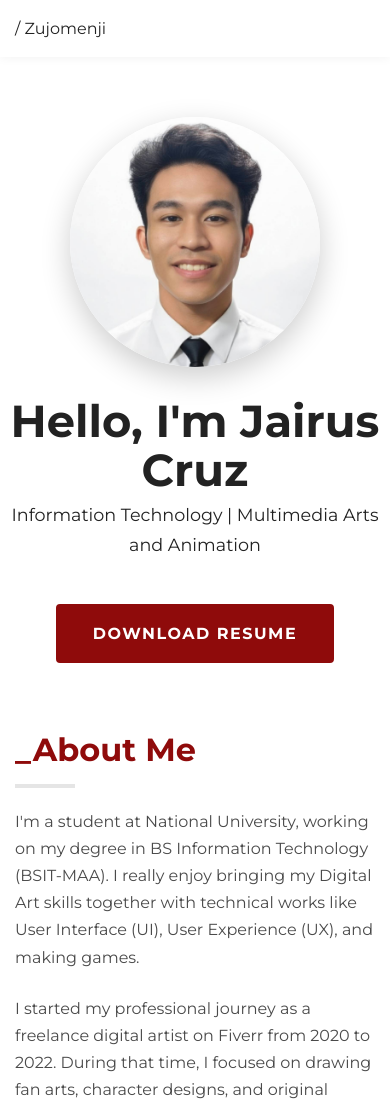
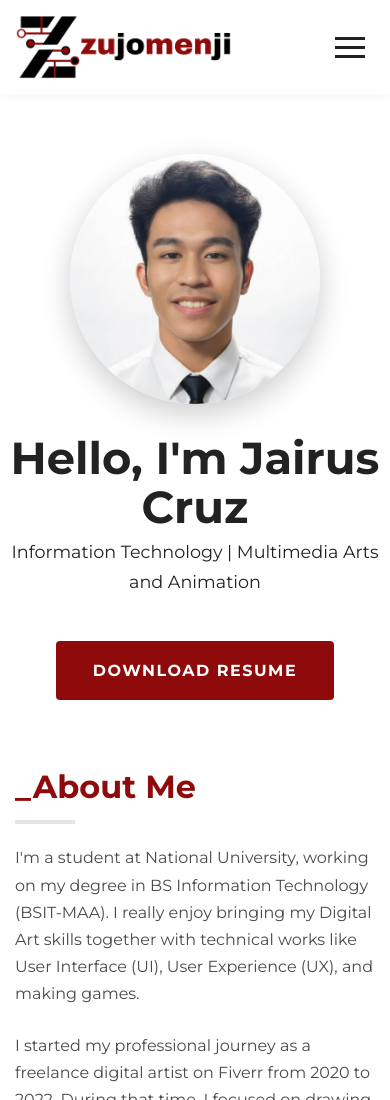
Before and after one commit to zujomenji/zujomenji, a plain HTML site: page index.html in a window 390 px wide. Shown: the top 1100 px of the page. Drawn offline with Linux system fonts and the light colour scheme.

Commit message:
Update index.html

```diff
--- a/index.html
+++ b/index.html
@@ -4,14 +4,25 @@
     <meta charset="UTF-8">
     <meta name="viewport" content="width=device-width, initial-scale=1.0">
     <title>Jairus D. Cruz - Portfolio</title>
+    <link rel="icon" type="image/png" href="images/final.png">
     <link rel="stylesheet" href="home.css">
     <link href="https://fonts.googleapis.com/css2?family=Montserrat:wght@300;400;700&display=swap" rel="stylesheet">
 </head>
 <body>
 
     <header>
-        <nav class="container">
-            <div class="logo">/ Zujomenji</div>
+        <div class="container">
+            <nav>
+                <a href="#hero" class="logo">
+                    <img src="images/full_logo.png" alt="Your Name Full Logo">
+                </a>
+
+                <button class="menu-toggle" aria-label="Toggle navigation">
+                    <span class="bar"></span>
+                    <span class="bar"></span>
+                    <span class="bar"></span>
+                </button>
+
                 <ul class="nav-links">
                     <li><a href="#about">About</a></li>
                     <li><a href="#projects">Projects</a></li>
@@ -19,6 +30,7 @@
                     <li><a href="#contact">Contact</a></li>
                 </ul>
             </nav>
+        </div>
     </header>
 
     <section id="hero" class="container">
@@ -56,7 +68,7 @@
 
     <section id="projects" class="section-padding">
         <div class="container">
-            <h2>_Projects</h2>
+            <h2>_Projects </h2>
             <div class="project-grid">
                 <a href="#" class="project-card" data-project-id="project1" onclick="openModal('project1'); return false;">
                     <h3>Digital Arts</h3>
```
Lines whose indentation alone changed are shown as unchanged.
